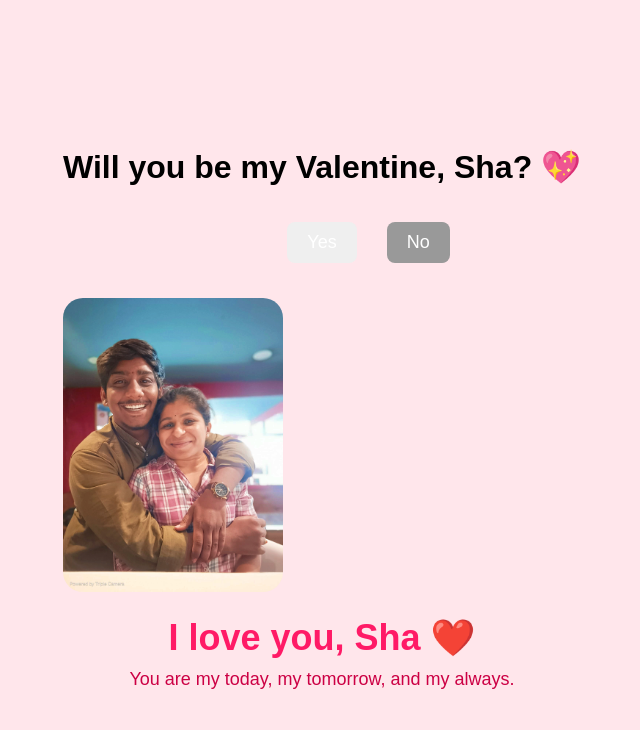
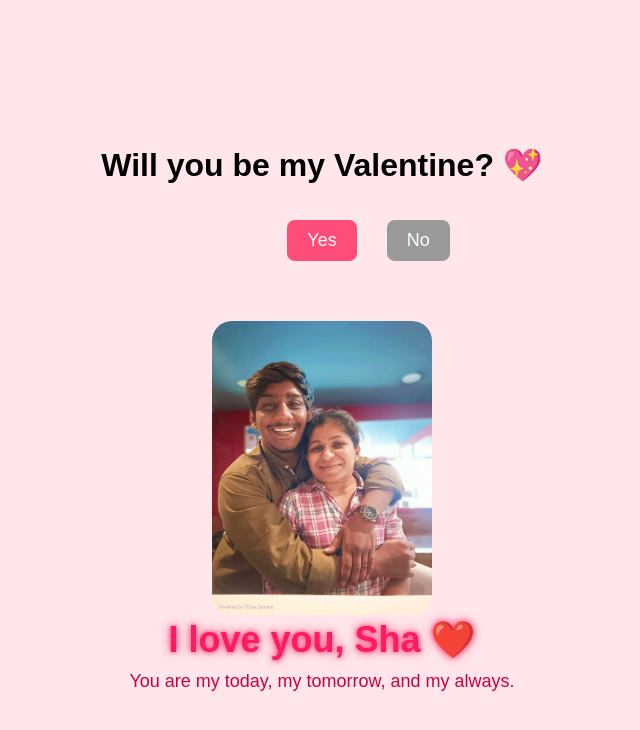
Before and after one commit to phanirajphani475-eng/valentine2, a plain HTML site: page index.html in a window 1280 px wide. Both pictures are taken after a click on the button "Yes". Shown: the whole page, without its empty margins (318-958 px from the left). Drawn offline with Linux system fonts and the light colour scheme.

Commit message:
Update index.html

```diff
--- a/index.html
+++ b/index.html
@@ -3,6 +3,7 @@
 <head>
 <meta charset="UTF-8">
 <title>Valentine?</title>
+
 <style>
 body {
   height: 100vh;
@@ -15,19 +16,20 @@ body {
 
 .box {
   text-align: center;
+  position: relative;
 }
 
 button {
   font-size: 18px;
+  padding: 10px 20px;
   margin: 15px;
   border: none;
   border-radius: 8px;
   cursor: pointer;
-    padding: 10px 20px;
 }
 
 #yes {
-    background-color: #f4d79;
+  background-color: #ff4d79;
   color: white;
 }
 
@@ -37,11 +39,10 @@ button {
   position: absolute;
 }
 
+/* Love section */
 #love {
   display: none;
   margin-top: 25px;
-    opacity: 0;
-    transition: opacity 1s ease;
 }
 
 .glow {
@@ -53,14 +54,10 @@ button {
 
 @keyframes glow {
   from {
-        text-shadow: 0 0 5px #f4d79,
-                     0 0 10px #f4d79,
-                     0 0 20px #ff1a66;
+    text-shadow: 0 0 5px #ff4d79, 0 0 10px #ff4d79;
   }
   to {
-        text-shadow: 0 0 10px #ff99b3,
-                     0 0 20px #f4d79,
-                     0 0 40px #ff1a66;
+    text-shadow: 0 0 20px #ff1a66, 0 0 40px #ff4d79;
   }
 }
 
@@ -70,28 +67,24 @@ button {
   margin-top: 10px;
 }
 
-#loveImage {
+img {
   width: 220px;
   border-radius: 20px;
-    display: none;
   margin-top: 20px;
-    transform: translateY(-50px);
-    opacity: 0;
-    transition: transform 1s ease, opacity 1s ease;
 }
 </style>
 </head>
+
 <body>
 
 <div class="box">
-    <h1>Will you be my Valentine, Sha? 💖</h1>
+  <h1>Will you be my Valentine? 💖</h1>
 
-    <button id="yes" onclick="showLove()">Yes</button>
+  <button id="yes">Yes</button>
   <button id="no">No</button>
 
-    <img id="loveImage" src="photo.jpg">
-
   <div id="love">
+    <img src="photo.jpg" alt="Love Image">
     <div class="glow">I love you, Sha ❤️</div>
     <div class="subtext">
       You are my today, my tomorrow, and my always.
@@ -100,33 +93,19 @@ button {
 </div>
 
 <script>
+const yesButton = document.getElementById("yes");
 const noButton = document.getElementById("no");
 const loveDiv = document.getElementById("love");
-const loveImage = document.getElementById("loveImage");
 
-// "No" button avoids cursor
 noButton.addEventListener("mouseover", () => {
-    const x = Math.random() * (window.innerWidth - 100);
-    const y = Math.random() * (window.innerHeight - 50);
-    noButton.style.left = x + "px";
-    noButton.style.top = y + "px";
+  const x = Math.random() * 200 - 100;
+  const y = Math.random() * 200 - 100;
+  noButton.style.transform = `translate(${x}px, ${y}px)`;
 });
 
-// Show love message and image with animation
-function showLove() {
-    // Show love div with fade-in
+yesButton.addEventListener("click", () => {
   loveDiv.style.display = "block";
-    setTimeout(() => {
-        loveDiv.style.opacity = 1;
-    }, 50);
-
-    // Show image with slide-down effect
-    loveImage.style.display = "block";
-    setTimeout(() => {
-        loveImage.style.transform = "translateY(0)";
-        loveImage.style.opacity = 1;
-    }, 50);
-}
+});
 </script>
 
 </body>
```
Lines whose indentation alone changed are shown as unchanged.
